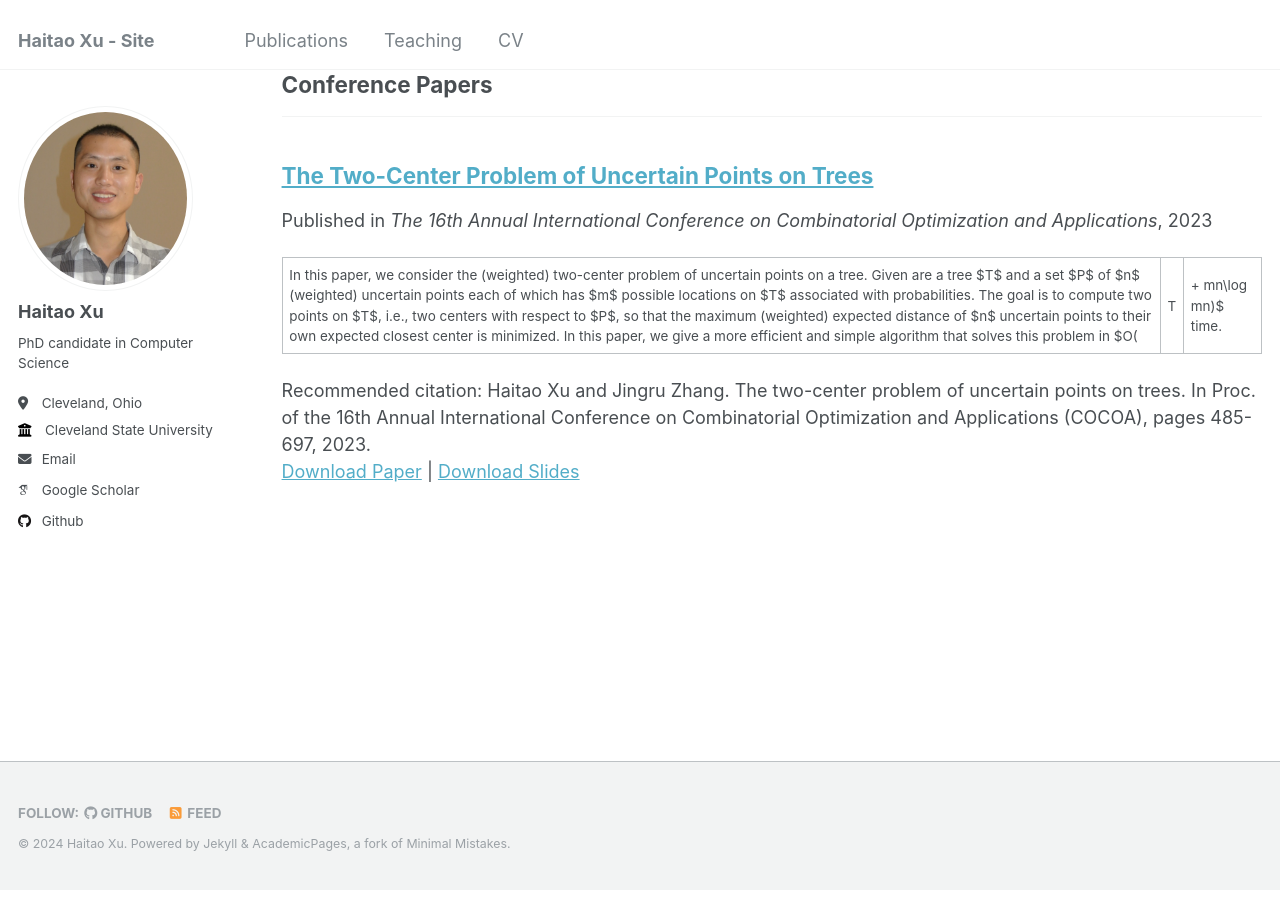
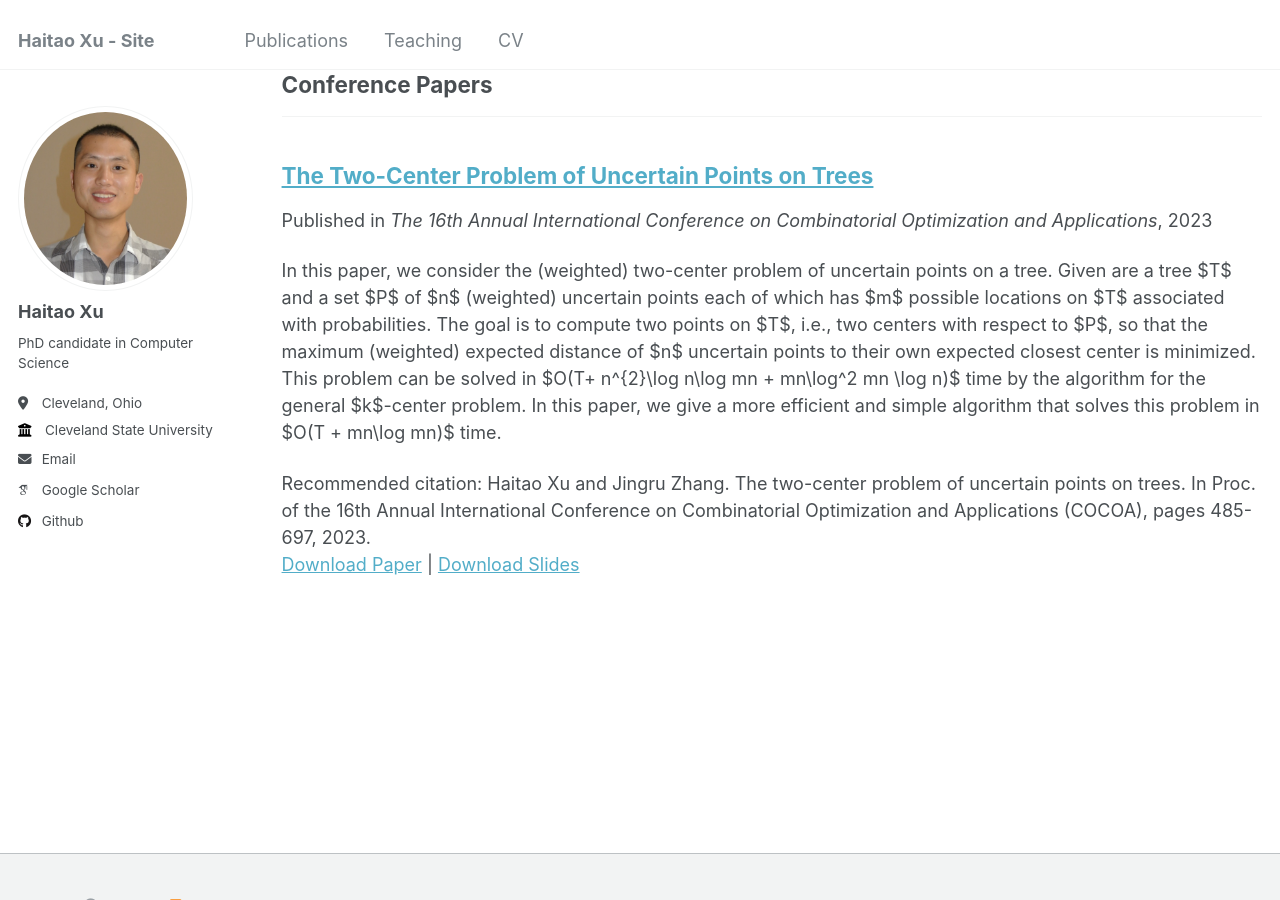
Before and after one commit to haitaotsui/haitaotsui.github.io, a Jekyll site: the page built from _pages/publications.html, in a window 1280 px wide and 900 px high, scrolled down 701 px. Built offline with Jekyll 4.4.1, drawn with Linux system fonts in a browser that asks for light colours; some web fonts are replaced.

Commit message:
Update 2023-12-01-two-center-on-trees-1.md

```diff
--- a/_publications/2023-12-01-two-center-on-trees-1.md
+++ b/_publications/2023-12-01-two-center-on-trees-1.md
@@ -3,7 +3,7 @@ title: "The Two-Center Problem of Uncertain Points on Trees"
 collection: publications
 category: conferences
 permalink: /publication/2023-12-01-two-center-on-trees-1
-excerpt: 'In this paper, we consider the (weighted) two-center problem of uncertain points on a tree. Given are a tree $T$ and a set $P$ of $n$ (weighted) uncertain points each of which has $m$ possible locations on $T$ associated with probabilities. The goal is to compute two points on $T$, i.e., two centers with respect to $P$, so that the maximum (weighted) expected distance of $n$ uncertain points to their own expected closest center is minimized. In this paper, we give a more efficient and simple algorithm that solves this problem in $O(|T| + mn\log mn)$ time.'
+excerpt: 'In this paper, we consider the (weighted) two-center problem of uncertain points on a tree. Given are a tree $T$ and a set $P$ of $n$ (weighted) uncertain points each of which has $m$ possible locations on $T$ associated with probabilities. The goal is to compute two points on $T$, i.e., two centers with respect to $P$, so that the maximum (weighted) expected distance of $n$ uncertain points to their own expected closest center is minimized. This problem can be solved in $O(T+ n^{2}\log n\log mn + mn\log^2 mn \log n)$ time by the algorithm for the general $k$-center problem.  In this paper, we give a more efficient and simple algorithm that solves this problem in $O(T + mn\log mn)$ time.'
 date: 2023-12-01
 venue: 'The 16th Annual International Conference on Combinatorial Optimization and Applications'
 slidesurl: 'http://haitaotsui.github.io/files/slides1.pdf'
```
